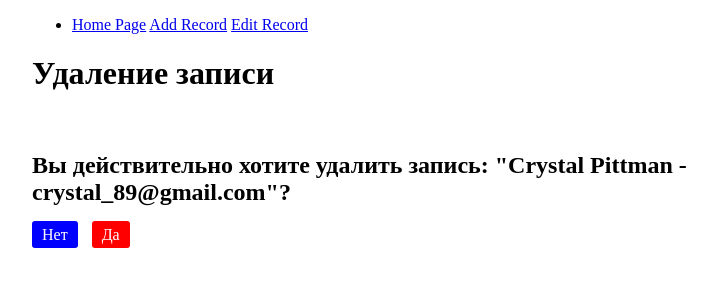
After one commit to yedige87/control_work_7_yedige_abdygapparov, a Django app: template templates/delete.html in a window 1280 px wide. The commit adds this page. Shown: the top 300 px of the page, without its empty margins (258-961 px from the left). Run offline with Django 4.2, Linux system fonts and the light colour scheme; the template is opened without the code that fills it: values that come from a table or form of the project are taken from there, others are empty; data comes from the database, SQL or seed files in the repository.

Commit message:
добавлен файл delete.html, добавлены стили, добавлены методы в app.py, расширен urls

```diff
--- a/static/css/style.css
+++ b/static/css/style.css
@@ -2,14 +2,12 @@
     width: 700px;
     margin: 0 auto;
 }
-
 .guest-message {
     padding: 15px;
     border: 1px solid lightgray;
     border-radius: 6px;
     margin-bottom: 20px;
 }
-
 .message-header {
     display: flex;
     align-items: center;
@@ -21,3 +19,16 @@
 .guest-mail {
     font-weight: 700;
 }
+.btn {
+    color: white;
+    padding: 5px 10px;
+    text-decoration: none;
+    border-radius: 3px;
+}
+.cancel-btn {
+    background: blue;
+}
+.confirm-btn {
+    margin-left: 10px;
+    background: red;
+}
--- /dev/null
+++ b/templates/delete.html
@@ -0,0 +1,13 @@
+{% extends 'base.html' %}
+{% block title%}Delete Record{% endblock %}
+{% block menu %}
+<a href="{% url 'record_add' %}">Add Record</a>
+<a href="{% url 'record_edit' record.pk %}">Edit Record</a>
+{% endblock %}
+{% block content %}
+<h1>Удаление записи</h1><br/>
+<h2>Вы действительно хотите удалить запись: "{{ record }}"?</h2>
+<a class="btn cancel-btn" href="{% url 'index' %}">Нет</a>
+<a class="btn confirm-btn" href="{% url 'confirm_delete' record.pk %}">Да</a>
+
+{% endblock %}
--- a/templates/index.html
+++ b/templates/index.html
@@ -19,7 +19,6 @@
             <a href="{% url 'record_delete' record.pk %}">
                 <img src="static/images/delete.jpg" alt="cat" width="20" height="auto"/></a>
         </div>
-
     </div>
     <div class="message-content">
         <p>{{ record.text }}</p>
--- a/webapp/admin.py
+++ b/webapp/admin.py
@@ -1,5 +1,3 @@
-from django.contrib import admin
-
 from django.contrib import admin
 from webapp.models import GBook
 
--- a/webapp/urls.py
+++ b/webapp/urls.py
@@ -1,6 +1,6 @@
 from django.urls import path
 
-from webapp.views.app import record_add_view, record_edit_view, record_delete_view
+from webapp.views.app import record_add_view, record_edit_view, record_delete_view, confirm_delete
 from webapp.views.base import index_view
 
 urlpatterns = [
@@ -8,4 +8,5 @@ urlpatterns = [
     path('add', record_add_view, name='record_add'),
     path('edit/<int:pk>', record_edit_view, name='record_edit'),
     path('delete/<int:pk>', record_delete_view, name='record_delete'),
+    path('delete_yes/<int:pk>', confirm_delete, name='confirm_delete'),
 ]
```
Also changed, not shown: templates/base.html (+4 -4 lines), webapp/views/app.py (+16 -5 lines).
